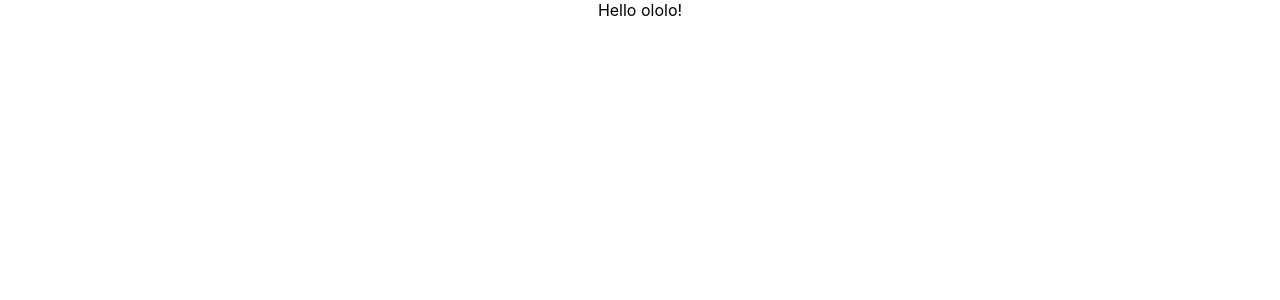
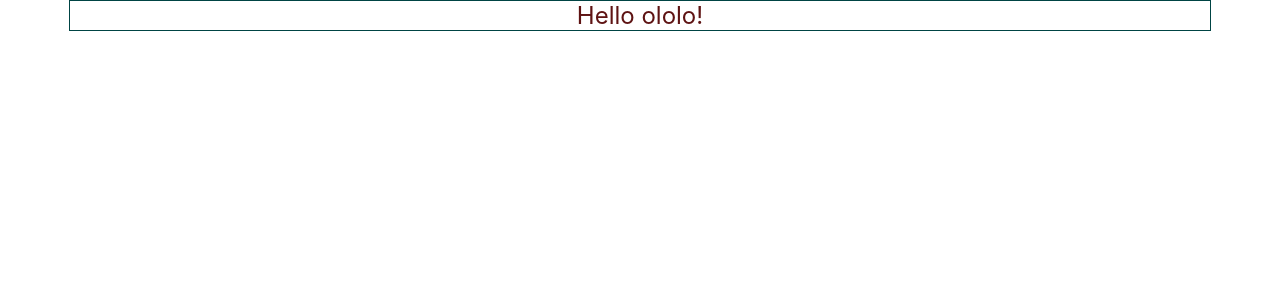
Before and after one commit to AleR111/React, a React (Create React App) app in the folder my-react-app/: page / in a window 1280 px wide. Shown: the top 300 px of the page. Built offline with nearby package versions, Linux system fonts and the light colour scheme.

Commit message:
switched sass and added style to message

```diff
--- a/my-react-app/package.json
+++ b/my-react-app/package.json
@@ -6,6 +6,7 @@
     "@testing-library/jest-dom": "^5.14.1",
     "@testing-library/react": "^11.2.7",
     "@testing-library/user-event": "^12.8.3",
+    "node-sass": "^6.0.1",
     "react": "^17.0.2",
     "react-dom": "^17.0.2",
     "react-scripts": "4.0.3",
--- a/my-react-app/src/conponents/Message.js
+++ b/my-react-app/src/conponents/Message.js
@@ -1,7 +1,9 @@
+import styles from "../style/message.module.scss";
+
 export function Message(props) {
 
     const { user } = props
     return (
-        <div>Hello {user.name}!</div>
+        <div className={styles.box +  ' ' + styles.message}>Hello {user.name}!</div>
     );
 }
--- /dev/null
+++ b/my-react-app/src/style/message.module.scss
@@ -0,0 +1,10 @@
+.box {
+  max-width: 1140px;
+  margin: 0 auto;
+  border: 1px solid #004444;
+}
+
+.message {
+  font-size: 24px;
+  color: #5e1313;
+}
```
Also changed, not shown: 1 other file (tests, documents, lock files or other folders).
